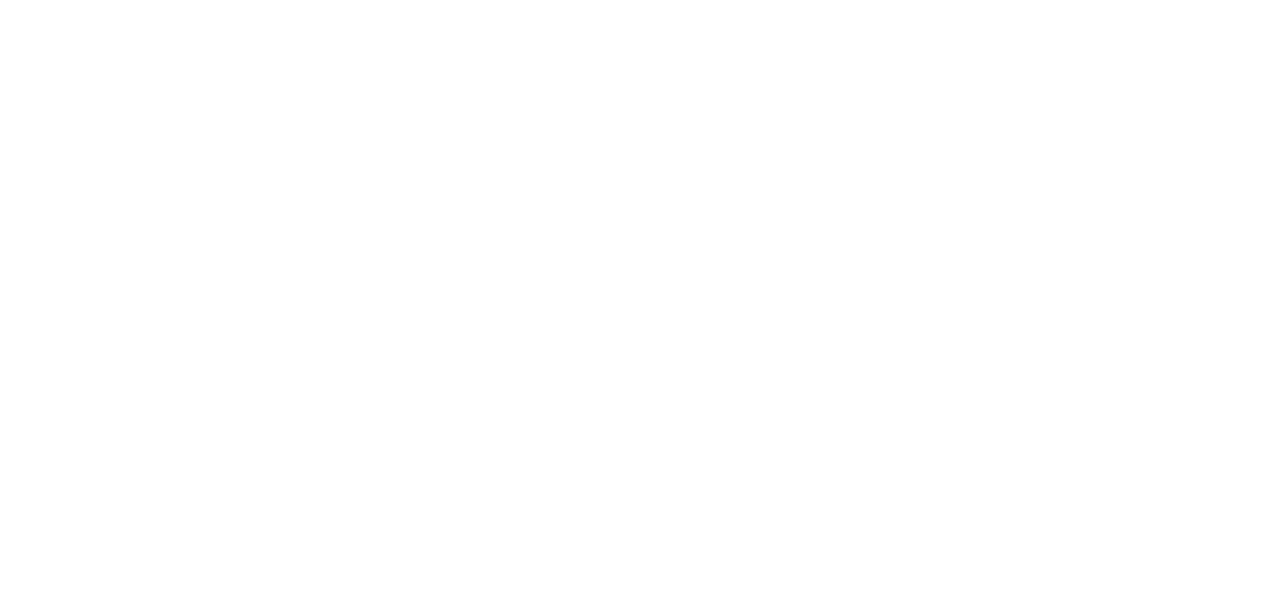
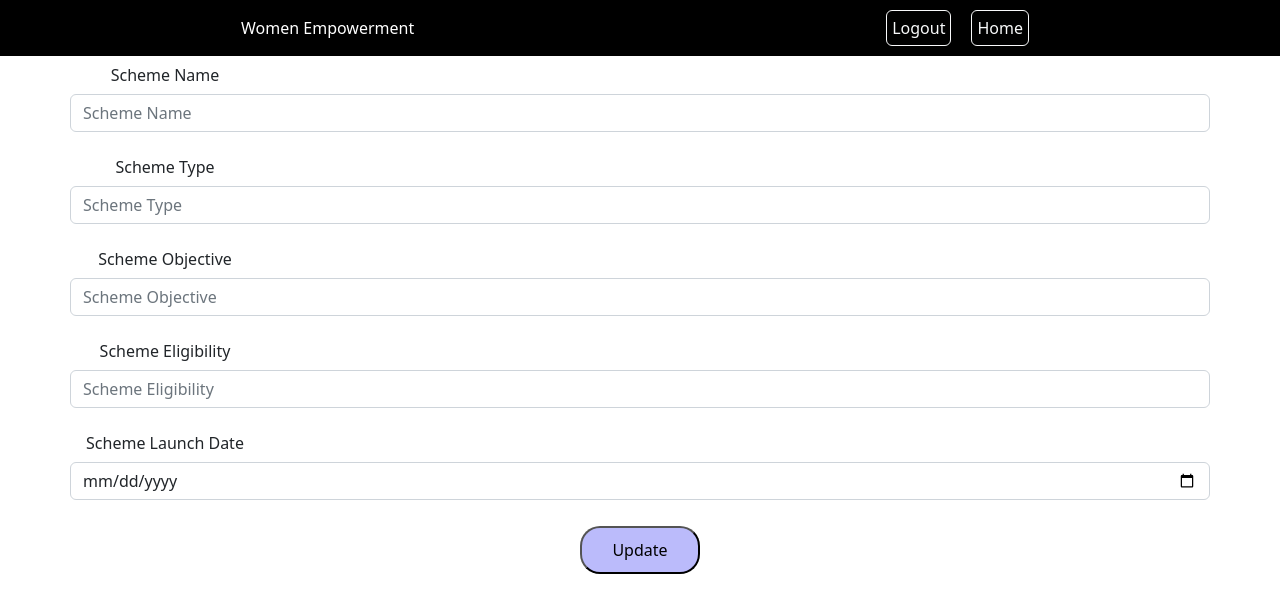
Before and after one commit to SamarthAnand/FrontEnd_WomenEmp, a React (Create React App) app in the folder womenemp/: page /admin/update-scheme/1 in a window 1280 px wide. Before the commit this address had no page. Shown: the top 612 px of the page. Built offline with nearby package versions, Linux system fonts and the light colour scheme.

Commit message:
update schemes added.

```diff
--- a/womenemp/src/Actions/SchemeActions.js
+++ b/womenemp/src/Actions/SchemeActions.js
@@ -30,3 +30,8 @@ export const fetchSchemesByLaunchDate = (launchDate) =>
         const response = await WomenEmpApi.get(`/Schemes/date/${launchDate}`)
         dispatch({ type: 'getAllSchemes', payload: response.data })
     };
+export const updateSchemes = (scheme) =>
+    async function (dispatch) {
+        const response = await WomenEmpApi.put(`/Schemes`, scheme)
+        dispatch({ type: 'updateScheme', payload: response.data })
+    };
--- a/womenemp/src/App.js
+++ b/womenemp/src/App.js
@@ -16,6 +16,7 @@ import SearchResults from "./Components/Scheme/SearchResults";
 import Scheme from "./Components/Scheme/Scheme";
 import SchemesList from "./Components/Scheme/SchemesList";
 import SearchScheme from "./Components/Scheme/SearchScheme";
+import UpdateScheme from "./Components/Scheme/UpdateScheme";
 import TraineeById from "./Components/Trainee/TraineeById";
 import Feedback from "./Components/Feedback/AddFeedback";
 import ViewAllFeedback from "./Components/Feedback/ViewAllFeedback";
@@ -41,6 +42,7 @@ function App() {
           <Route path="/admin" element={<Admin />} />
           <Route path="/admin/addscheme" element={<Scheme />} />
           <Route path="/admin/schemes" element={<SchemesList />} />
+          <Route path="/admin/update-scheme/:schemeId" element={<UpdateScheme />} />
           <Route path="/admin/search-scheme" element={<SearchScheme />} />
           <Route path="/admin/search-scheme-by-type/:schemeType" element={<SearchResults />} />
 
--- a/womenemp/src/Components/Home.js
+++ b/womenemp/src/Components/Home.js
@@ -45,7 +45,7 @@ function Home() {
     <div>
       <Nav />
       <Carousel activeIndex={index} onSelect={handleSelect}>
-        <Carousel.Item style={{ 'height': "300px" }}>
+        <Carousel.Item interval={1000} style={{ 'height': "300px" }}>
           <img
             className="d-block w-100"
             src={`https://img.freepik.com/free-vector/flat-hand-drawn-international-women-s-day-illustration_23-2148863944.jpg?w=2000`}
@@ -54,7 +54,7 @@ function Home() {
           />
 
         </Carousel.Item>
-        <Carousel.Item style={{ 'height': "300px" }}>
+        <Carousel.Item interval={1000} style={{ 'height': "300px" }}>
           <img
             className="d-block w-100"
             src={`https://media.istockphoto.com/photos/happy-confident-asian-woman-raising-her-hands-up-relax-on-summer-picture-id1334123325?b=1&k=20&m=1334123325&s=170667a&w=0&h=OnSoZn8-zQwKzErKrkctlnCe6yOLrhbMCyZHJJ03Leo=`}
@@ -64,7 +64,7 @@ function Home() {
 
 
         </Carousel.Item>
-        <Carousel.Item style={{ 'height': "300px" }}>
+        <Carousel.Item interval={1000} style={{ 'height': "300px" }}>
           <img
             className="d-block w-100"
             src={`https://www.kristendarcy.com/wp-content/uploads/2015/03/women-empowerment-quotes-hd-wallpaper-17.jpg`}
--- a/womenemp/src/Components/Scheme/SchemesBy.js
+++ b/womenemp/src/Components/Scheme/SchemesBy.js
@@ -1,10 +1,29 @@
-import React, { useEffect } from 'react'
+import React, { useState, useEffect } from 'react'
+import axios from "axios";
+import { Link, useNavigate, useParams } from "react-router-dom";
 
 import Card from "react-bootstrap/Card";
 import ListGroup from 'react-bootstrap/ListGroup';
 
+
 function SchemesBy({ data }) {
 
+    const navigate = useNavigate();
+    const [schemes, setSchemes] = useState([])
+    const [del, setDel] = useState(false);
+    const { schemeId } = useParams()
+
+    const deleteCourse = async (schemeId) => {
+        setDel(true);
+        await axios.delete(`http://localhost:8202/api/Schemes/${schemeId}`)
+        alert("Scheme deleted.")
+        navigate('/admin');
+
+    }
+
+    // const handleUpdate = () => {
+    //     navigate("/home//update")
+    // }
     return (
 
         <div className="mx-auto" style={{ width: "500px" }}>
@@ -22,13 +41,17 @@ function SchemesBy({ data }) {
 
                     </ListGroup>
                 </Card.Body>
+                {/*<Link to={`/admin/update-scheme/${data.schemeId}`} className="btn btn-outline-primary shadow mx-2">Update</Link>
+                */}
+
+                <button className="btn btn-danger border shadowmx-2" onClick={() => deleteCourse(data.schemeId)}>Delete</button>
+
             </Card>
-            {/*
-              <ListGroup.Item>Training Course Provided : {data.trainingCourse.courseName}</ListGroup.Item>
 
-        <button className='buttonBlue' onClick={handleUpdate}>Update</button>
-        <button className='buttonBlue' onClick={handleDelete} style={{backgroundColor:"Red"}}>Delete</button> */}
 
-        </div>)
+
+        </div>
+
+    )
 }
 export default SchemesBy;
--- a/womenemp/src/Components/Scheme/SchemesView.js
+++ b/womenemp/src/Components/Scheme/SchemesView.js
@@ -26,7 +26,7 @@ export default function SchemesView({ schemes }) {
           </tr>
         </thead>
         <tbody>
-          {schemes &&
+          {
             schemes.map((scheme) => (
               <tr>
                 <td>{scheme.schemeId}</td>
--- /dev/null
+++ b/womenemp/src/Components/Scheme/UpdateScheme.js
@@ -0,0 +1,131 @@
+import React from 'react'
+import { useDispatch, useSelector } from 'react-redux'
+import { useNavigate } from 'react-router-dom';
+import { updateSchemes } from '../../Actions/SchemeActions';
+import { useEffect, useState } from "react";
+
+import Button from 'react-bootstrap/Button';
+import Form from 'react-bootstrap/Form';
+import Row from 'react-bootstrap/Row';
+
+import NavAdmin from '../NavAdmin';
+
+function UpdateScheme() {
+
+    const schemes = useSelector((state) => state.scheme)
+    const navigate = useNavigate()
+    const dispatch = useDispatch();
+
+    const [formValues, setFormValues] = useState(schemes);
+    const [formErrors, setFormErrors] = useState({});
+    const [isSubmit, setIsSubmit] = useState(false);
+
+    const handleChange = (e) => {
+        const { name, value } = e.target;
+        setFormValues({ ...formValues, [name]: value });
+    };
+
+    const handleSubmit = (e) => {
+        e.preventDefault();
+        setFormErrors(validate(formValues));
+        setIsSubmit(true);
+    };
+
+    useEffect(() => {
+        console.log(formErrors)
+        if (Object.keys(formErrors).length === 0 && isSubmit) {
+            dispatch(updateSchemes(formValues));
+            navigate("/admin")
+            alert("Successfully updated")
+        }
+    }, [formErrors])
+
+    const validate = (value) => {
+        const errors = {}
+        if (!value.schemeName) {
+            errors.schemeName = "Please provide scheme name"
+        }
+        if (!value.schemeType) {
+            errors.schemeType = "Please provide scheme Type"
+        }
+        if (!value.schemeEligibility) {
+            errors.schemeEligibility = "Please provide scheme Eligibility"
+        }
+        if (!value.schemeObjective) {
+            errors.schemeObjective = "Please provide scheme Objective"
+        }
+        if (!value.launchDate) {
+            errors.launchDate = "Please provide scheme date"
+        }
+
+
+        return errors;
+    }
+
+    return (
+        <div>
+
+            <NavAdmin />
+
+            <Form onSubmit={handleSubmit} className="container">
+                {/*Object.keys(formErrors).length === 0 && isSubmit ? (
+                <div className="ui message success">Signed in successfully</div>
+            ) : (
+                <pre>{JSON.stringify(formValues, undefined, 2)}</pre>
+            )*/}
+
+
+                <Form.Group as={Row} className="mb-3" controlId="schemeName">
+                    <Form.Label column sm="2">Scheme Name</Form.Label>
+                    <Form.Control type="text" placeholder="Scheme Name" name="schemeName"
+                        onChange={handleChange} />
+                </Form.Group>
+                <p>{formErrors.schemeName}</p>
+                <Form.Group as={Row} className="mb-3" controlId="schemeType">
+                    <Form.Label column sm="2">Scheme Type</Form.Label>
+                    <Form.Control type="text" placeholder="Scheme Type"
+                        name="schemeType"
+                        onChange={handleChange} />
+
+                </Form.Group>
+                <p>{formErrors.schemeType}</p>
+                <Form.Group as={Row} className="mb-3" controlId="schemeObjective">
+                    <Form.Label column sm="2">Scheme Objective</Form.Label>
+                    <Form.Control type="text" placeholder="Scheme Objective"
+                        name="schemeObjective"
+                        onChange={handleChange} />
+
+                </Form.Group>
+                <p>{formErrors.schemeObjective}</p>
+                <Form.Group as={Row} className="mb-3" controlId="schemeEligibility">
+                    <Form.Label column sm="2">Scheme Eligibility</Form.Label>
+                    <Form.Control type="text" placeholder="Scheme Eligibility"
+                        name="schemeEligibility"
+                        onChange={handleChange} />
+
+                </Form.Group>
+                <p>{formErrors.schemeEligibility}</p>
+                <Form.Group as={Row} >
+                    <Form.Label column sm="2">Scheme Launch Date </Form.Label>
+
+                    <Form.Control
+                        type="date"
+                        name="launchDate"
+                        max={new Date().toISOString().split("T")[0]}
+                        placeholder="DateRange"
+                        onChange={handleChange}
+                    />
+                </Form.Group>
+                <p>{formErrors.launchDate}</p>
+
+                <button type="submit" className="buttonBlue">
+                    Update
+                </button>
+
+                <div id="loginAfter"></div>
+            </Form>
+        </div>
+    )
+}
+
+export default UpdateScheme;
```
Also changed, not shown: 1 other file (tests, documents, lock files or other folders).
